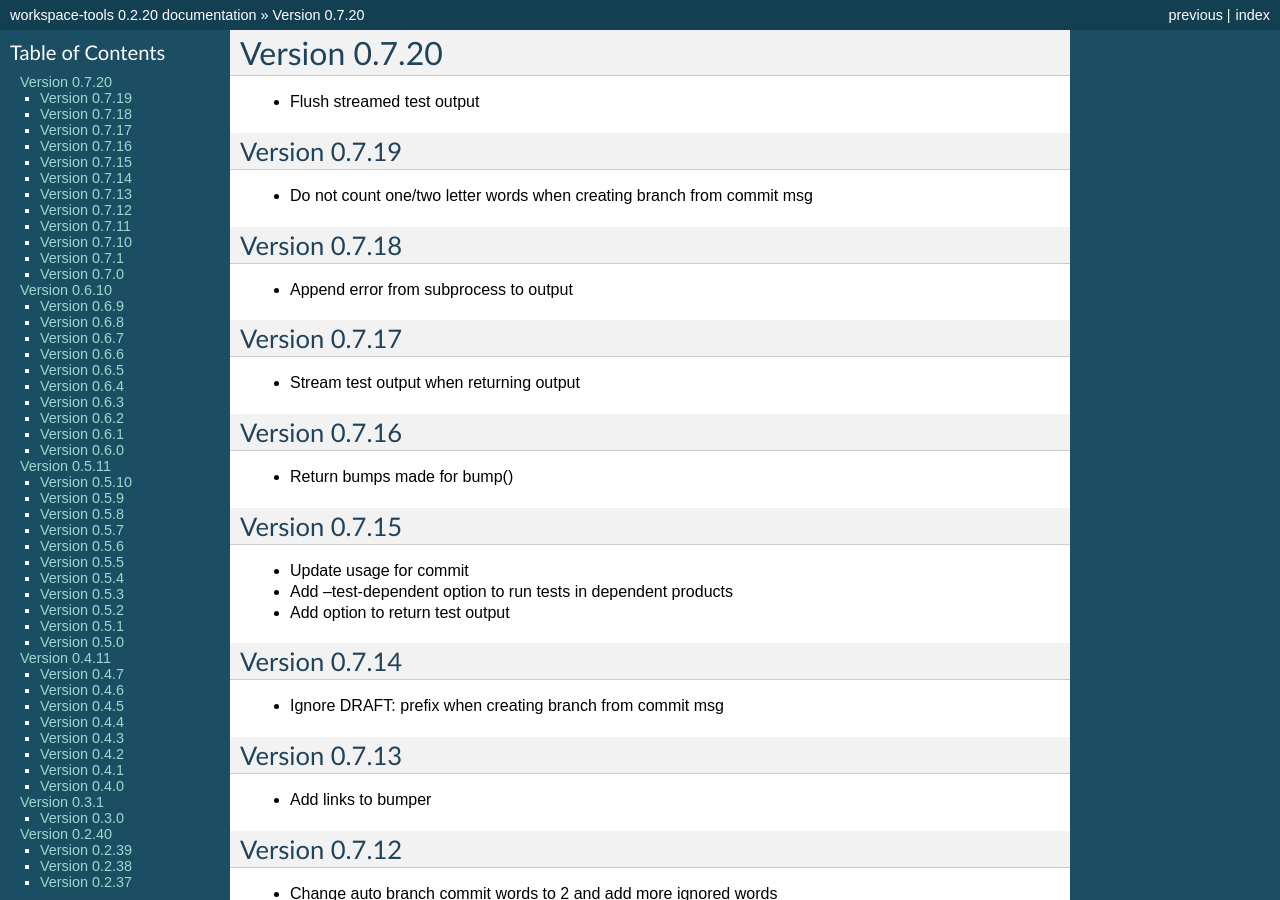
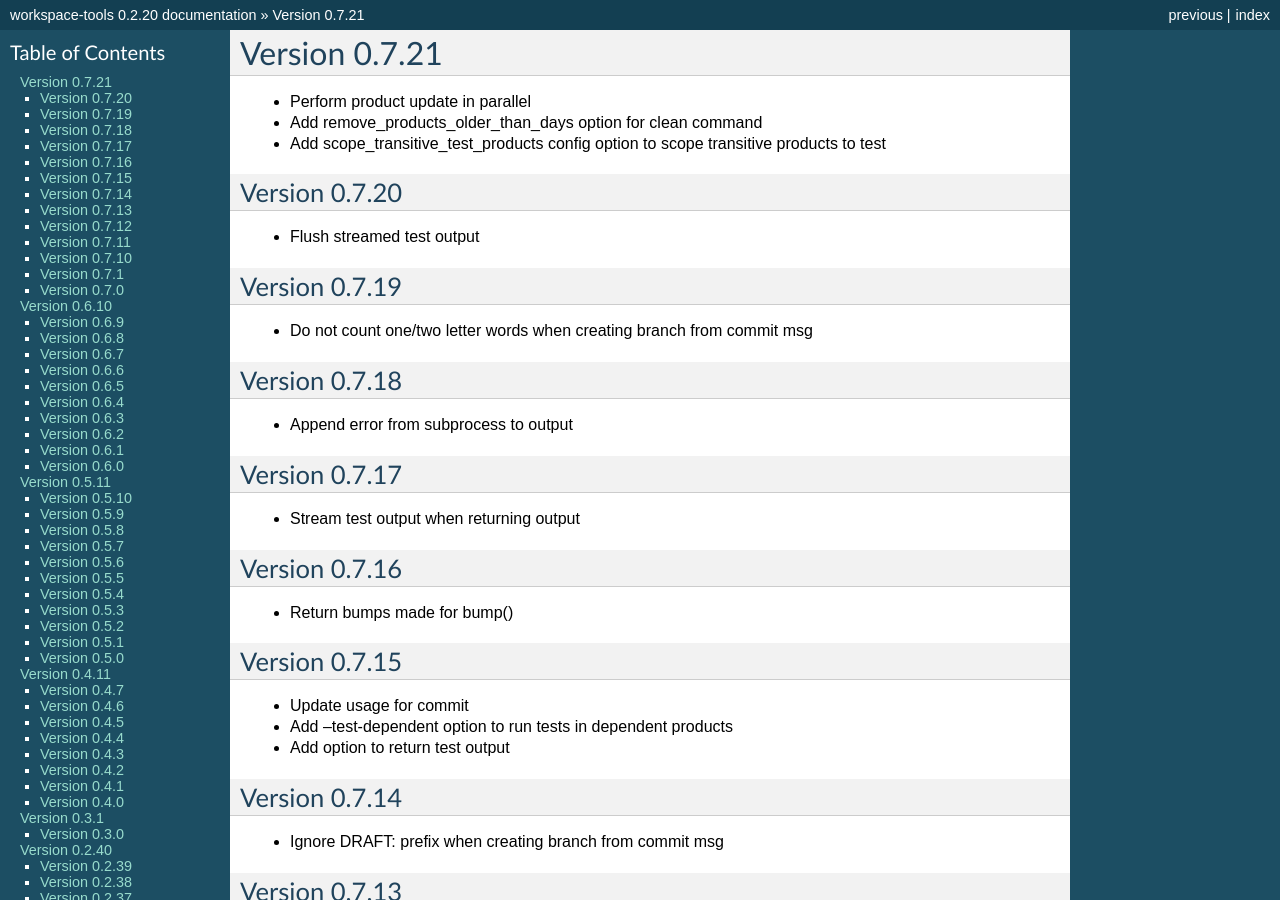
Before and after one commit to maxzheng/workspace-tools, a Sphinx documentation site: the page built from docs/CHANGELOG.rst, in a window 1280 px wide and 900 px high. Built offline with Sphinx 7.4.7, drawn with Linux system fonts in a browser that asks for light colours; some of the changed text lies outside the part shown.

Commit message:
Publish version 0.7.21

```diff
--- a/docs/CHANGELOG.rst
+++ b/docs/CHANGELOG.rst
@@ -1,5 +1,12 @@
+Version 0.7.21
+================================================================================
+
+* Perform product update in parallel
+* Add remove_products_older_than_days option for clean command
+* Add scope_transitive_test_products config option to scope transitive products to test
+
 Version 0.7.20
-================================================================================
+--------------------------------------------------------------------------------
 
 * Flush streamed test output
 
--- a/setup.py
+++ b/setup.py
@@ -10,7 +10,7 @@ def find_files(path):
 
 setuptools.setup(
   name='workspace-tools',
-  version='0.7.20',
+  version='0.7.21',
 
   author='Max Zheng',
   author_email='maxzheng.os @t gmail.com',
```
